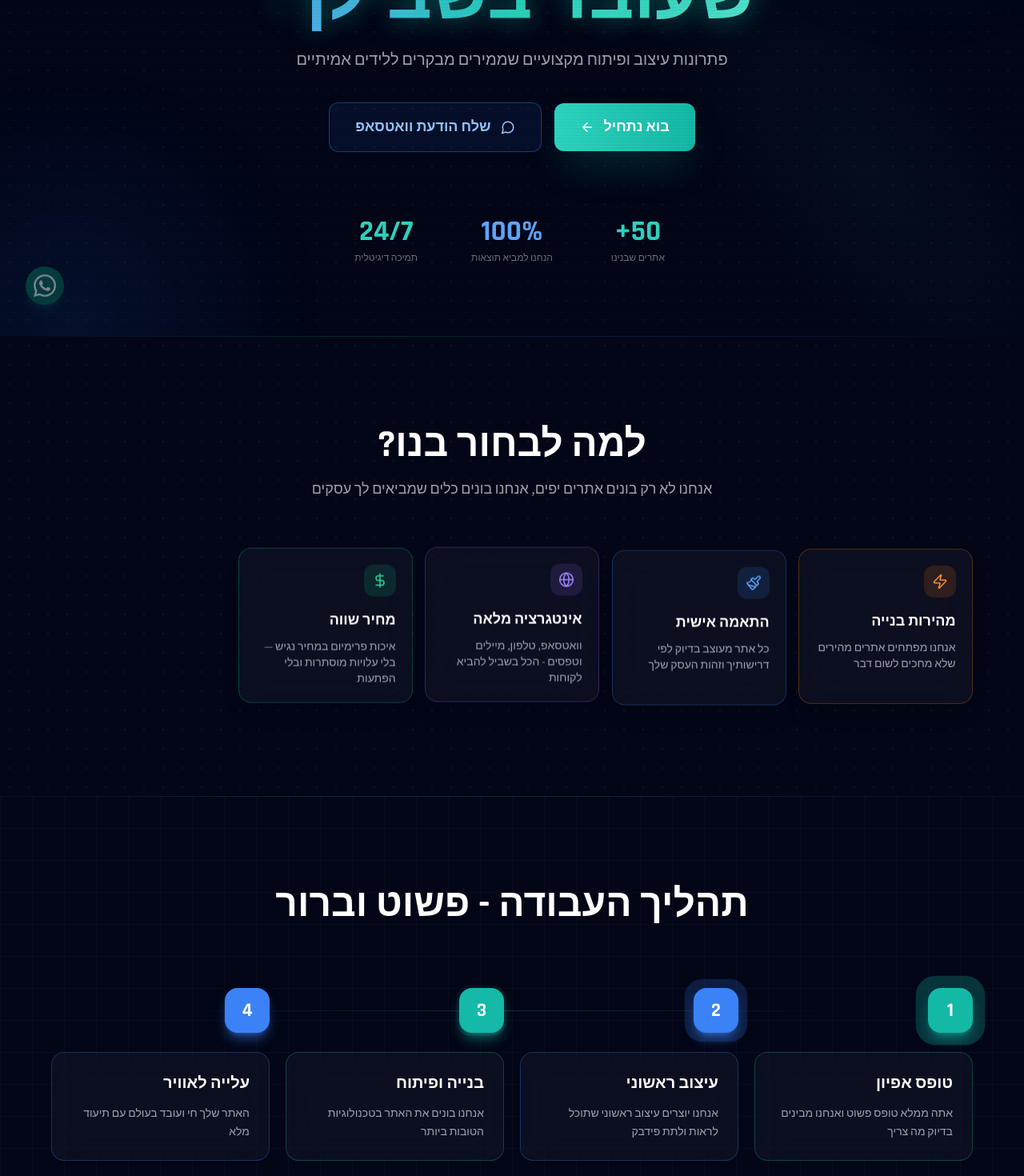
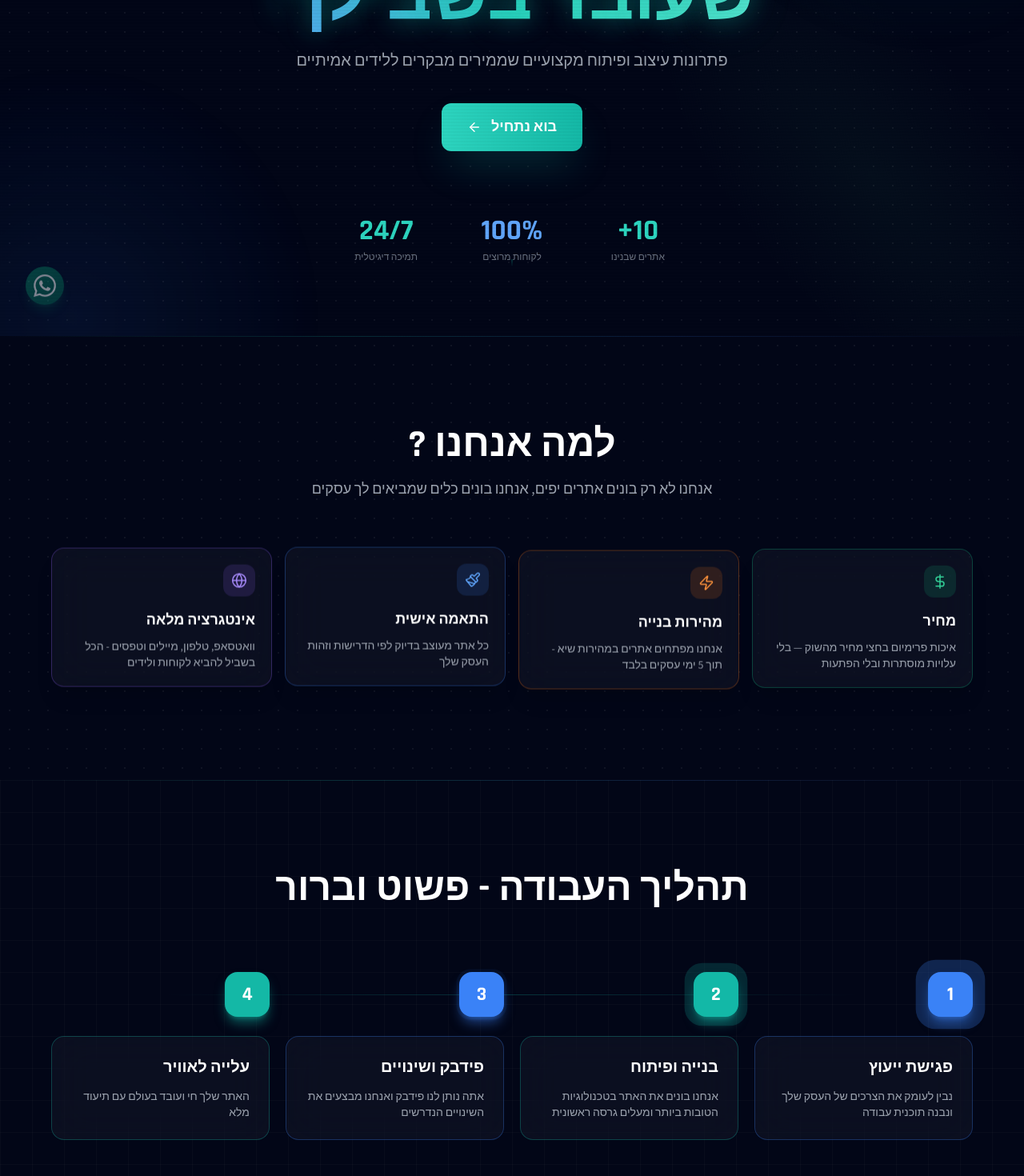
Before and after one commit to DolevAtik/Web4You, a React (Vite) app: page / in a window 1280 px wide. Shown: the part 380-1850 px from the top of the page at 80% size. Built offline with nearby package versions, Linux system fonts and the light colour scheme.

Commit message:
update30

```diff
--- a/src/components/sections/Benefits.jsx
+++ b/src/components/sections/Benefits.jsx
@@ -77,7 +77,7 @@ export default function Benefits() {
         </motion.div>
 
         {/* ── Cards ── */}
-        <div className="grid grid-cols-2 md:grid-cols-3 lg:grid-cols-5 gap-3 md:gap-4">
+        <div className="grid grid-cols-2 lg:grid-cols-4 gap-3 md:gap-4">
           {benefits.items.map((item, i) => {
             const Icon   = ICON_MAP[item.icon] ?? Zap
             const colors = COLOR[item.color]   ?? COLOR.teal
@@ -90,6 +90,7 @@ export default function Benefits() {
                 whileInView={{ opacity: 1, y: 0, scale: 1 }}
                 viewport={{ once: true, amount: 0.15, margin: '-50px' }}
                 transition={{ duration: 0.6, delay: i * 0.1 }}
+                className="h-full"
               >
                 {/* Inner: continuous water float */}
                 <motion.div
--- a/src/components/sections/ContactSection.jsx
+++ b/src/components/sections/ContactSection.jsx
@@ -81,19 +81,36 @@ export default function ContactSection() {
                   {ch.description}
                 </p>
 
-                {/* Two sub-links */}
-                <div className={`flex flex-col gap-2 border-t ${colors.divider} pt-4 items-center`}>
-                  {ch.items.map((item, idx) => (
+                {/* Sub-links grouped */}
+                <div className={`flex flex-col gap-4 border-t ${colors.divider} pt-6 items-center`}>
+                  {/* Email written out first */}
+                  {ch.items[0] && (
                     <a
-                      key={idx}
-                      href={item.href}
-                      target={item.external ? '_blank' : undefined}
-                      rel={item.external ? 'noopener noreferrer' : undefined}
-                      className={`font-space-mono text-sm font-semibold ${colors.display} hover:opacity-75 transition-opacity`}
+                      href={ch.items[0].href}
+                      target={ch.items[0].external ? '_blank' : undefined}
+                      rel={ch.items[0].external ? 'noopener noreferrer' : undefined}
+                      className="font-assistant text-base md:text-lg text-white hover:text-teal-400 transition-colors border-b border-gray-700/50 pb-0.5"
                     >
-                      {item.display}
+                      {ch.items[0].display}
                     </a>
-                  ))}
+                  )}
+
+                  {/* Phone numbers in one row below */}
+                  <div className="flex flex-wrap justify-center items-center gap-x-4 gap-y-2">
+                    {ch.items.slice(1, 3).map((item, idx) => (
+                      <React.Fragment key={idx}>
+                        <a
+                          href={item.href}
+                          target={item.external ? '_blank' : undefined}
+                          rel={item.external ? 'noopener noreferrer' : undefined}
+                          className={`font-space-mono text-sm md:text-base font-bold ${colors.display} hover:opacity-75 transition-opacity`}
+                        >
+                          {item.display}
+                        </a>
+                        {idx === 0 && <span className="text-gray-600 hidden sm:inline">|</span>}
+                      </React.Fragment>
+                    ))}
+                  </div>
                 </div>
               </motion.div>
             )
--- a/src/components/sections/Hero.jsx
+++ b/src/components/sections/Hero.jsx
@@ -1,11 +1,11 @@
 import React, { useEffect, useRef, useState } from 'react'
 import { motion } from 'framer-motion'
-import { ArrowLeft, MessageCircle } from 'lucide-react'
+import { ArrowLeft } from 'lucide-react'
 import { contact, hero } from '../../data/content'
 import LogoMark from '../LogoMark'
 
 // ── Typewriter ──────────────────────────────────────────────
-const STRINGS = ['שמביא לקוחות', 'שעובד בשבילך', 'שממיר מבקרים', 'שגדל איתך']
+const STRINGS = ['שמביא לקוחות', 'שעובד בשבילך', 'שגדל איתך']
 
 function useTypewriter(strings, speed = 85, pause = 1800) {
   const [text, setText] = useState('')
@@ -51,7 +51,7 @@ const container = {
   visible: { transition: { staggerChildren: 0.14 } },
 }
 const item = {
-  hidden:  { opacity: 0, y: 28 },
+  hidden: { opacity: 0, y: 28 },
   visible: { opacity: 1, y: 0, transition: { duration: 0.65, ease: 'easeOut' } },
 }
 
@@ -152,17 +152,6 @@ export default function Hero() {
             />
           </motion.a>
 
-          <motion.a
-            href={contact.whatsapp.href}
-            target="_blank"
-            rel="noopener noreferrer"
-            whileHover={{ scale: 1.05 }}
-            whileTap={{ scale: 0.96 }}
-            className="flex items-center gap-3 border border-blue-500/40 hover:border-blue-400/70 bg-blue-500/[0.08] hover:bg-blue-500/[0.15] text-blue-300 hover:text-blue-200 px-8 py-4 rounded-xl font-rajdhani font-bold text-lg transition-all duration-300"
-          >
-            <MessageCircle size={18} />
-            {hero.ctaSecondary.label}
-          </motion.a>
         </motion.div>
 
         {/* Stats */}
@@ -179,9 +168,8 @@ export default function Hero() {
               transition={{ delay: 1.3 + i * 0.15, duration: 0.55 }}
             >
               <div
-                className={`font-rajdhani font-bold text-3xl md:text-4xl ${
-                  stat.color === 'teal' ? 'text-teal-400' : 'text-blue-400'
-                }`}
+                className={`font-rajdhani font-bold text-3xl md:text-4xl ${stat.color === 'teal' ? 'text-teal-400' : 'text-blue-400'
+                  }`}
               >
                 {stat.value}
               </div>
--- a/src/components/sections/Process.jsx
+++ b/src/components/sections/Process.jsx
@@ -54,7 +54,7 @@ export default function Process() {
             />
           </div>
 
-          <div className="grid md:grid-cols-4 gap-8 md:gap-5">
+          <div className="grid grid-cols-2 md:grid-cols-4 gap-4 md:gap-5">
             {processData.steps.map((step, i) => {
               const c = COLOR[step.color] ?? COLOR.teal
 
@@ -65,14 +65,14 @@ export default function Process() {
                   whileInView={{ opacity: 1, y: 0, scale: 1 }}
                   viewport={{ once: true, amount: 0.15, margin: '-50px' }}
                   transition={{ duration: 0.6, delay: i * 0.13 }}
-                  className="relative flex flex-col items-center md:items-start text-center md:text-right"
+                  className="relative flex flex-col items-center md:items-start text-center md:text-right h-full"
                 >
                   {/* Number bubble */}
                   <div className="relative mb-6 flex justify-center md:justify-start w-full">
                     <div
-                      className={`relative w-14 h-14 ${c.bg} rounded-2xl flex items-center justify-center shadow-lg ${c.glow}`}
+                      className={`relative w-12 h-12 md:w-14 md:h-14 ${c.bg} rounded-2xl flex items-center justify-center shadow-lg ${c.glow}`}
                     >
-                      <span className="font-rajdhani font-bold text-2xl text-white relative z-10">
+                      <span className="font-rajdhani font-bold text-xl md:text-2xl text-white relative z-10">
                         {step.number}
                       </span>
                       {/* Pulsing ring */}
@@ -92,16 +92,16 @@ export default function Process() {
                   {/* Card */}
                   <div
                     className={`
-                      w-full
+                      w-full h-full flex flex-col
                       bg-slate-900 sm:bg-white/[0.04] sm:backdrop-blur-xl
                       border ${c.border}
-                      rounded-2xl p-6
+                      rounded-2xl p-4 md:p-6
                     `}
                   >
-                    <h3 className="font-rajdhani font-bold text-xl text-white mb-3">
+                    <h3 className="font-rajdhani font-bold text-lg md:text-xl text-white mb-2 md:mb-3">
                       {step.title}
                     </h3>
-                    <p className="text-gray-400 font-assistant text-sm leading-relaxed">
+                    <p className="text-gray-400 font-assistant text-xs md:text-sm leading-relaxed">
                       {step.description}
                     </p>
                   </div>
--- a/src/data/content.js
+++ b/src/data/content.js
@@ -6,7 +6,7 @@
 export const brand = {
   name: "Web4You",
   tagline: "בונים אתרים שמביאים לקוחות, לא רק נראים טובים",
-  copyright: "© 2024 Web4You. כל הזכויות שמורות.",
+  copyright: "© 2026 Web4You. כל הזכויות שמורות.",
 };
 
 // ── Contact ──────────────────────────────────────────────────
@@ -21,7 +21,7 @@ export const contact = {
   email2Href: "mailto:Web4you2026@gmail.com",
   whatsapp: {
     number: "972509237173",
-    defaultMessage: "היי, אני רוצה לבנות אתר שמביא לקוחות!",
+    defaultMessage: "היי, אני רוצה לבנות אתר שמביא לקוחות אשמח לפרטים נוספים!",
     get href() {
       return `https://wa.me/${this.number}?text=${encodeURIComponent(this.defaultMessage)}`;
     },
@@ -57,46 +57,47 @@ export const hero = {
     external: true,
   },
   stats: [
-    { value: "50+", label: "אתרים שבנינו", color: "teal" },
-    { value: "100%", label: "הנחנו למביא תוצאות", color: "blue" },
+    { value: "10+", label: "אתרים שבנינו", color: "teal" },
+    { value: "100%", label: "לקוחות מרוצים", color: "blue" },
     { value: "24/7", label: "תמיכה דיגיטלית", color: "teal" },
   ],
 };
 
 // ── Benefits ─────────────────────────────────────────────────
 export const benefits = {
-  sectionTitle: "למה לבחור בנו?",
+  sectionTitle: "למה אנחנו ?",
   sectionSubtitle:
     "אנחנו לא רק בונים אתרים יפים, אנחנו בונים כלים שמביאים לך עסקים",
   items: [
+    {
+      id: "price",
+      icon: "DollarSign",
+      color: "emerald",
+      title: "מחיר",
+      description: "איכות פרימיום בחצי מחיר מהשוק — בלי עלויות מוסתרות ובלי הפתעות",
+    },
     {
       id: "speed",
       icon: "Zap",
       color: "orange",
       title: "מהירות בנייה",
-      description: "אנחנו מפתחים אתרים מהירים שלא מחכים לשום דבר",
+      description: "אנחנו מפתחים אתרים במהירות שיא - תוך 5 ימי עסקים בלבד",
     },
     {
       id: "custom",
       icon: "Paintbrush",
       color: "blue",
       title: "התאמה אישית",
-      description: "כל אתר מעוצב בדיוק לפי דרישותיך וזהות העסק שלך",
+      description: "כל אתר מעוצב בדיוק לפי הדרישות וזהות העסק שלך",
     },
     {
       id: "integration",
       icon: "Globe",
       color: "violet",
       title: "אינטגרציה מלאה",
-      description: "וואטסאפ, טלפון, מיילים וטפסים - הכל בשביל להביא לקוחות",
+      description: "וואטסאפ, טלפון, מיילים וטפסים - הכל בשביל להביא לקוחות ולידים",
     },
-    {
-      id: "price",
-      icon: "DollarSign",
-      color: "emerald",
-      title: "מחיר שווה",
-      description: "איכות פרימיום במחיר נגיש — בלי עלויות מוסתרות ובלי הפתעות",
-    },
+
   ],
 };
 
@@ -106,25 +107,25 @@ export const process = {
   steps: [
     {
       number: 1,
-      color: "teal",
-      title: "טופס אפיון",
-      description: "אתה ממלא טופס פשוט ואנחנו מבינים בדיוק מה צריך",
+      color: "blue",
+      title: "פגישת ייעוץ",
+      description: "נבין לעומק את הצרכים של העסק שלך ונבנה תוכנית עבודה",
     },
     {
       number: 2,
-      color: "blue",
-      title: "עיצוב ראשוני",
-      description: "אנחנו יוצרים עיצוב ראשוני שתוכל לראות ולתת פידבק",
+      color: "teal",
+      title: "בנייה ופיתוח",
+      description: "אנחנו בונים את האתר בטכנולוגיות הטובות ביותר ומעלים גרסה ראשונית",
     },
     {
       number: 3,
-      color: "teal",
-      title: "בנייה ופיתוח",
-      description: "אנחנו בונים את האתר בטכנולוגיות הטובות ביותר",
+      color: "blue",
+      title: "פידבק ושינויים",
+      description: "אתה נותן לנו פידבק ואנחנו מבצעים את השינויים הנדרשים",
     },
     {
       number: 4,
-      color: "blue",
+      color: "teal",
       title: "עלייה לאוויר",
       description: "האתר שלך חי ועובד בעולם עם תיעוד מלא",
     },
@@ -135,7 +136,7 @@ export const process = {
 export const portfolio = {
   sectionTitle: "עבודות שלנו",
   sectionSubtitle:
-    "הנה כמה מהפרויקטים שבנינו. כל אחד מהם הוא סיפור הצלחה של עסק שגדל",
+    "הנה כמה מהפרויקטים שבנינו. כל אחד מהם הוא סיפור הצלחה של עסק קטן שהפך לגדול",
   cta: {
     placeholder: "וגם הפרויקט שלך יכול להיות כאן",
     label: "בואו נתחיל ←",
@@ -151,7 +152,7 @@ export const portfolio = {
         "עיצוב יוקרתי נקי לחברת אפיה מקצועית עם דגש על חווית משתמש והגדלת המכירות.",
       image: "images/liel-edri-baking.png",
       url: "https://dolevatik.github.io/Liel-Edri-Baking/",
-      tag: "קייטרינג ואפיה",
+      tag: "קינוחי בוטיק",
     },
     {
       id: "after-taste",
@@ -166,7 +167,7 @@ export const portfolio = {
       id: "lital-kitchen",
       title: "LITAL KITCHEN",
       description:
-        "קטלוג מוצרים מודרני למטבח ביתי עם עיצוב מנומק. חוויה קנייה חלקה המשפרת את חווית המשתמש והגדלת המכירות.",
+        "קטלוג מוצרים מודרני למטבח ביתי עם עיצוב מנומק. חוויה קנייה חלקה ונוחה .",
       image: "images/lital-kitchen.png",
       url: "https://dolevatik.github.io/LITAL-KITCHEN/",
       tag: "מסחר אלקטרוני",
@@ -175,7 +176,7 @@ export const portfolio = {
       id: "tomer-portfolio",
       title: "Tomer Portfolio",
       description:
-        "תיקיית עבודות של מפתח עם טכנולוגיות עדכניות. משדרת מקצועיות וניסיון דרך אתרים יוקרתיים ומתקדמים.",
+        "פורטפוליו למפתח עם עיצוב מודרני ויוקרתי להצגת פרטים אישיים לצורך התבלטות בשוק העבודה",
       image: "images/tomerweb.jpeg",
       url: "https://tomernado.github.io/tomer-portfolio/",
       tag: "פורטפוליו",
@@ -184,7 +185,7 @@ export const portfolio = {
       id: "or-levy",
       title: "Or Levy Finance",
       description:
-        "פתרון ניהול כספים מקצועי וממוכן. ממשק אינטואיטיבי עם דיזיין מודרני ומעטפת עסק בטוחה.",
+        "אתר תדמית לאיש פיננסים עם עיצוב מודרני ויוקרתי להגדלת הלידים.",
       image: "images/or-levy.png",
       url: "https://orlevy-finance.vercel.app/",
       tag: "פיננסים",
@@ -193,7 +194,7 @@ export const portfolio = {
       id: "itay-izchaki",
       title: "איתי יצחקי - מנחה אירועים",
       description:
-        "הנחיית אירועים מקצועית, ייחודית ומרגשת שהופכת כל אירוע לחוויה בלתי נשכחת עם אנרגיות גבוהות והתאמה לקהל.",
+        "דף נחיתה למנחה אירועים עם עיצוב חדשני להצגת האירועים",
       image: "images/itay-izchaki.png",
       url: "https://tomernado.github.io/landing-page-Itay/",
       tag: "אירועים",
@@ -202,7 +203,7 @@ export const portfolio = {
       id: "dl-baloons",
       title: "DL Baloons",
       description:
-        "אתר מכירות בלונים יוקרתיים עם עיצוב מודרני. מאוד יעיל בהגברת ההזמנות ויצירת קשר עם לקוחות.",
+        "אתר מכירות בלונים יוקרתיים עם עיצוב נקי. מאוד יעיל בהגברת ההזמנות ויצירת קשר עם לקוחות.",
       image: "images/dl-baloons.png",
       url: "https://dolevatik.github.io/DL-Baloons/",
       tag: "מכירות",
@@ -220,7 +221,7 @@ export const portfolio = {
       id: "amit-hadbarot",
       title: "עמית הדברות",
       description:
-        "שירותי הדברה מקצועיים לתיקנים, מכרסמים, פרעושים ונמלים עם 15 שנות ניסיון והיתר מהמשרד להגנת הסביבה.",
+        "דף נחיתה למדביר מקצועי עם עיצוב דינאמי להבאת לקוחות חדשים .",
       image: "images/amit-hadbarot.png",
       url: "https://tomernado.github.io/amit-hadbarot/",
       tag: "שירותים מקצועיים",
@@ -231,24 +232,21 @@ export const portfolio = {
 // ── Contact Section ──────────────────────────────────────────
 export const contactSection = {
   sectionTitle: "צור קשר",
-  sectionSubtitle: "בואו נדבר ישירות - לא בטופס, בוואטסאפ, בטלפון או במיל",
+  sectionSubtitle: "דברו עם הצוות שלנו ונחזור אליכם באותו היום !",
   channels: [
     {
       id: "contact-combined",
       icon: "MessageCircle",
       color: "teal",
-      title: "צרו קשר",
-      description: "וואטסאפ או מייל — נחזור מהר",
+      title: "ישירות אלינו",
       items: [
+        { label: "", display: contact.email, href: contact.emailHref },
         { label: "", display: contact.phone2, href: `https://wa.me/972543210990?text=${encodeURIComponent(contact.whatsapp.defaultMessage)}`, external: true },
-        { label: "", display: contact.phone,  href: contact.whatsapp.href, external: true },
-        { label: "", display: contact.email, href: contact.emailHref },
+        { label: "", display: contact.phone, href: contact.whatsapp.href, external: true },
       ],
     },
   ],
 };
-
-// ── Footer ───────────────────────────────────────────────────
 export const footer = {
   tagline: brand.tagline,
   copyright: brand.copyright,
```
